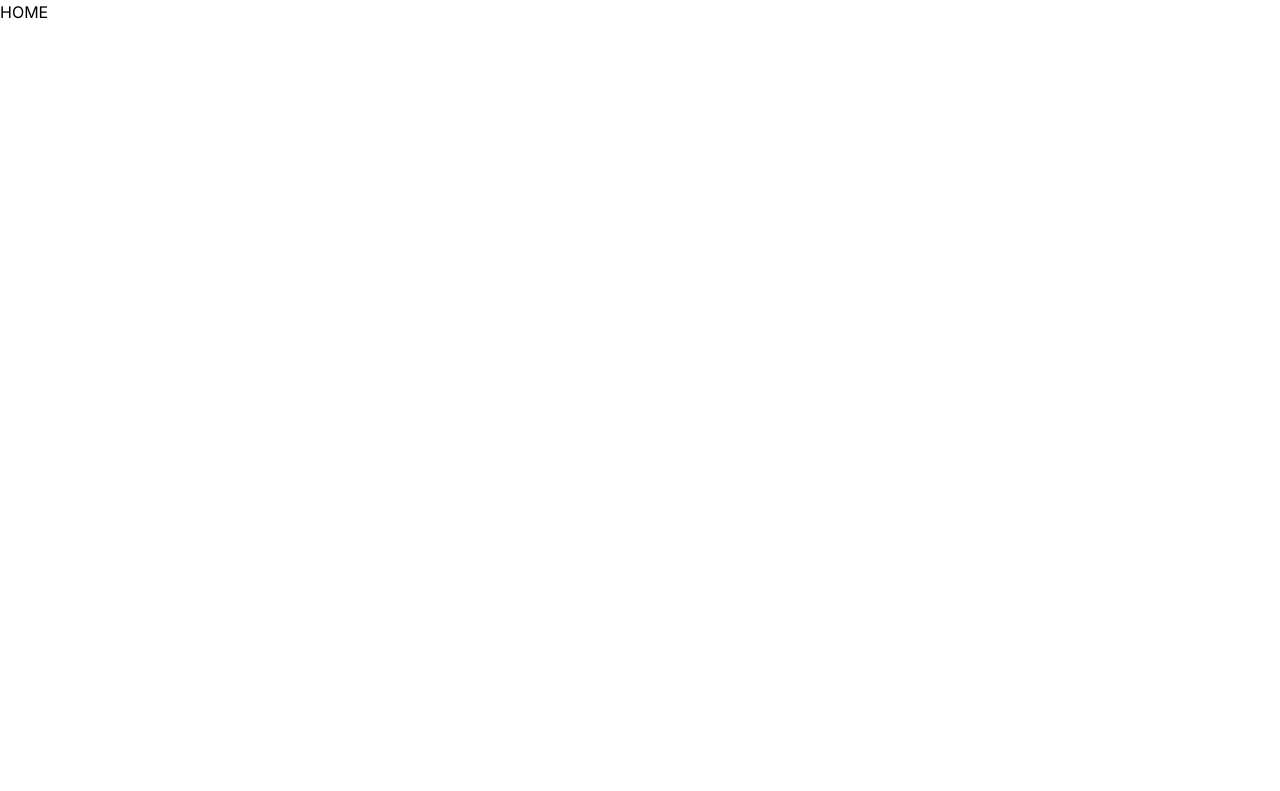
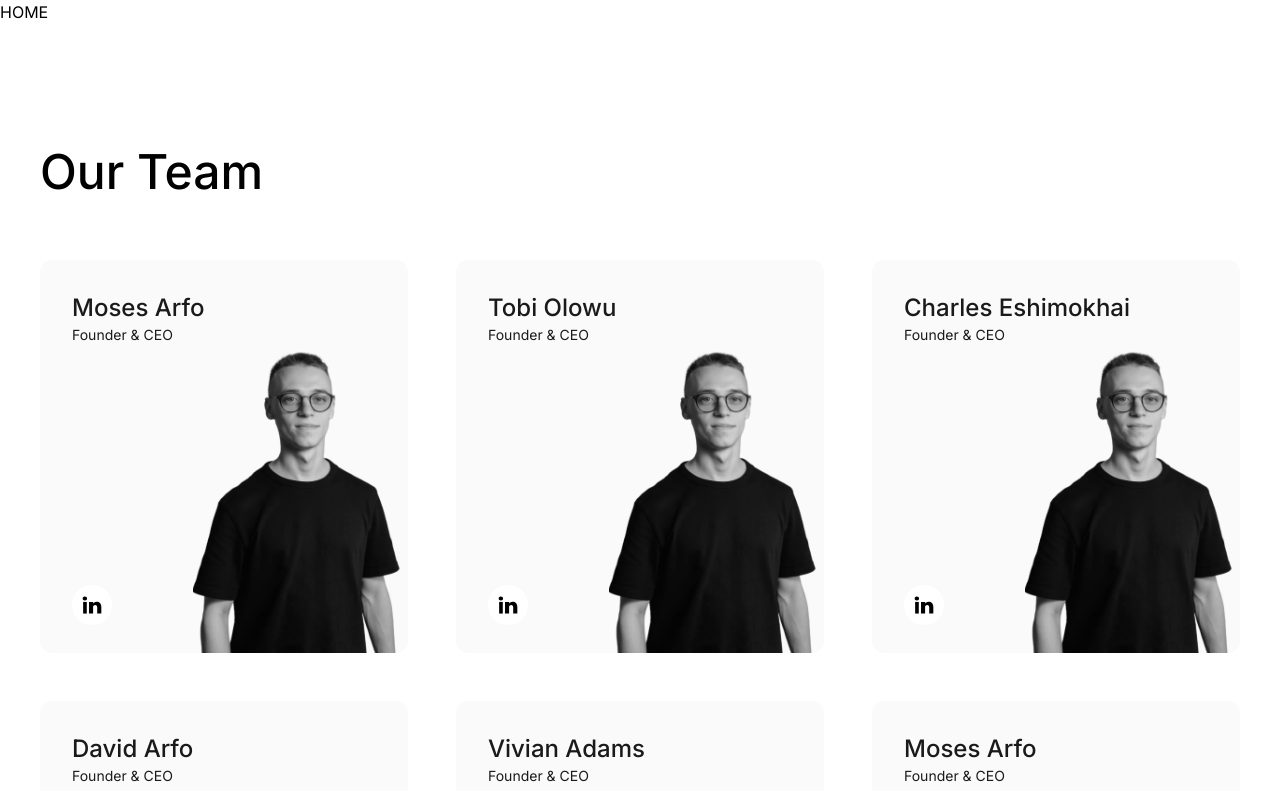
Before and after one commit to cvspan/cvspan-web, a Next.js app: page /about in a window 1280 px wide. Shown: the top 791 px of the page. Built offline with nearby package versions, Linux system fonts and the light colour scheme.

Commit message:
Import OurTeam section to about page

```diff
--- a/src/components/pages/about/index.tsx
+++ b/src/components/pages/about/index.tsx
@@ -1,9 +1,11 @@
+import { OurTeam } from '@/components/molecules/OurTeam';
 import React from 'react';
 
 export default function Aboutpage() {
     return (
         <>
             <h1>HOME</h1>
+            <OurTeam />
         </>
     );
 }
```
Also changed, not shown: public/assets/images/avatar.png (added).
